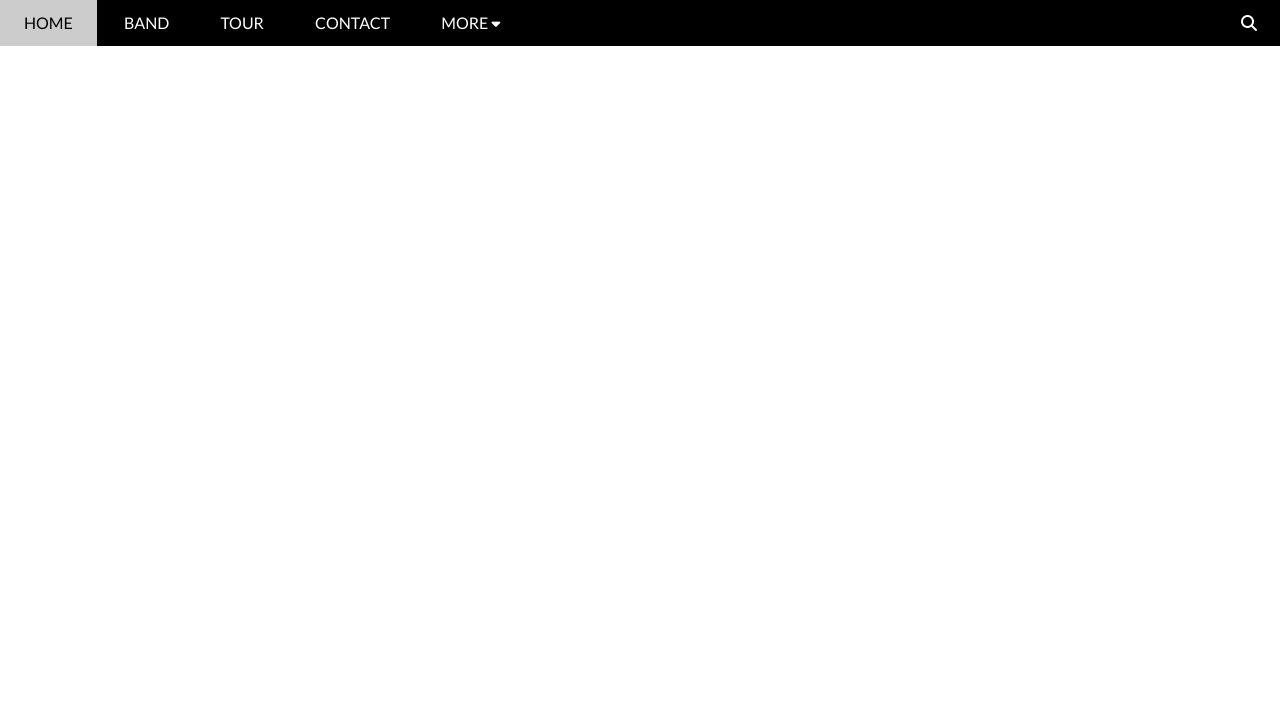
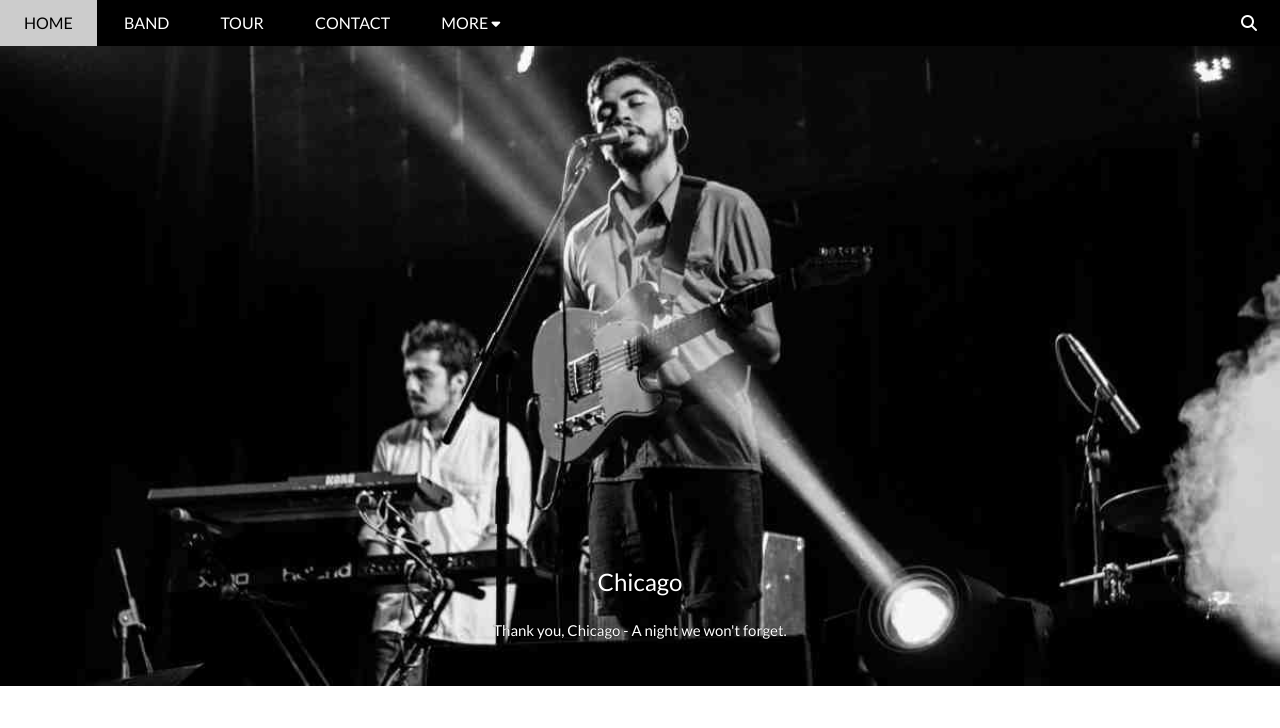
Before and after one commit to dokkazy/w3_Theband, a plain HTML site: page index.html in a window 1280 px wide. Shown: the top 728 px of the page. Drawn offline with Linux system fonts and the light colour scheme; the site is published under a folder, as on GitHub Pages, so addresses that start at the root find nothing.

Commit message:
fourth commit

```diff
--- a/assets/css/style.css
+++ b/assets/css/style.css
@@ -32,6 +32,8 @@ html {
     margin-top: 15px;
     border: none;
     text-align: center;
+    appearance: none;
+    --webkit-appearance: none;
 }
 
 .btn:hover {
@@ -200,7 +202,7 @@ html {
     margin-top: 46px;
     padding-top: 50%;
     /*50% chiều ngang của chính nó*/
-    background: url(/assets/img/chicago.jpg) top center / cover no-repeat;
+    background: url(../img/chicago.jpg) top center / cover no-repeat;
 }
 
 #slider .text-content {
@@ -219,6 +221,7 @@ html {
 #slider .text-desc {
     margin-top: 25px;
     font-size: 15px;
+    text-shadow: 0 0 1px #000;
 }
 
 /* ------------Content------------- */
```
